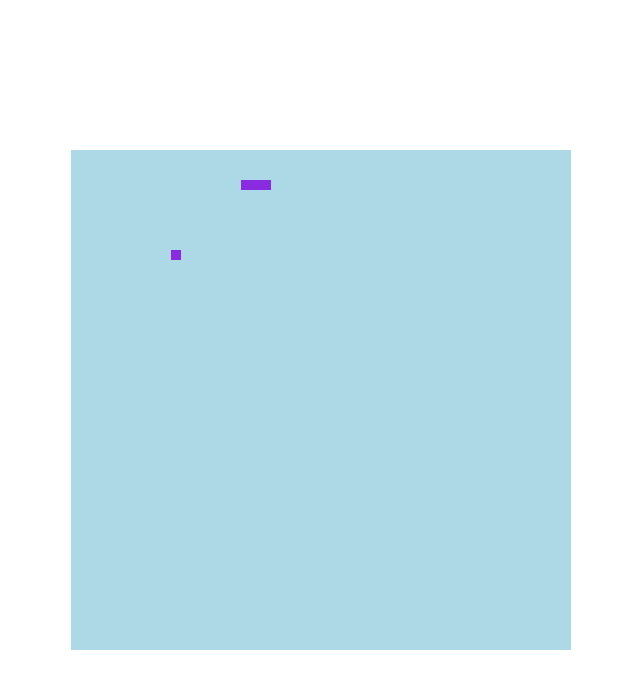
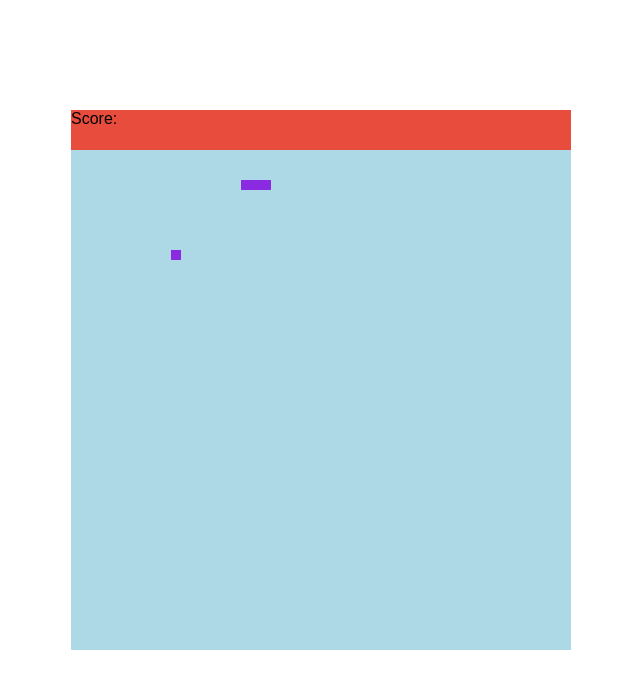
Before and after one commit to iheidari/hungry-worm, a React app: page / in a window 1280 px wide. Shown: the top 688 px of the page, without its empty margins (319-959 px from the left). Built offline with nearby package versions, Linux system fonts and the light colour scheme.

Commit message:
Board header

```diff
--- a/src/components/Board.js
+++ b/src/components/Board.js
@@ -2,6 +2,7 @@ import React, { Component } from 'react'
 import { connect } from 'react-redux';
 import Worm from './Worm';
 import Bait from './Bait';
+import Header from './Header';
 import { changeDirection } from '../actions/wormActions';
 
 class Board extends Component {
@@ -36,6 +37,7 @@ class Board extends Component {
     const p = this.props;
     return (
       <div className="board" style={{ width: p.width, height: p.height }}>
+        <Header width={p.width} />
         <Worm />
         <Bait />
       </div>
--- /dev/null
+++ b/src/components/Header.js
@@ -0,0 +1,14 @@
+import React, { Component } from 'react';
+
+class Header extends Component {
+  render() {
+    const p = this.props;
+    return (
+      <div className="boardHeader" style={{ width: p.width }}>
+        <span>Score: {p.score}</span>
+      </div>
+    );
+  }
+}
+
+export default Header;
--- a/src/index.css
+++ b/src/index.css
@@ -20,3 +20,11 @@ body {
 .board div {
   position: absolute;
 }
+
+.boardHeader
+{
+  background-color: #e74c3c;
+  position: relative;
+  top: -40px;
+  height: 40px;
+}
```
